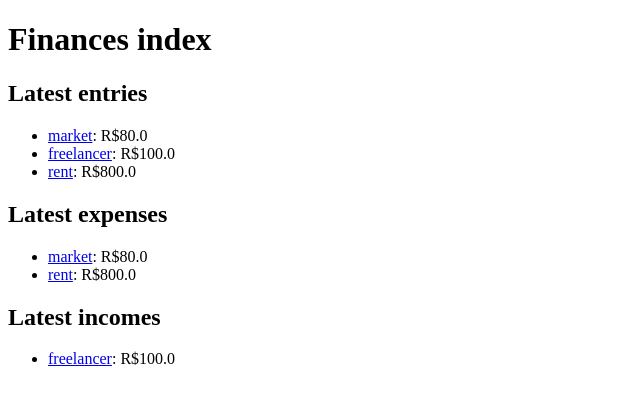
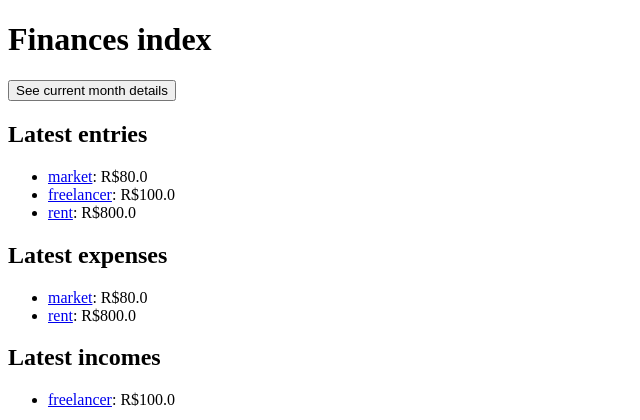
Before and after one commit to ferreira-mariana/finances, a Django app: page /finances/ in a window 1280 px wide. Shown: the top 420 px of the page, without its empty margins (0-640 px from the left). Run offline with Django 3.2, Linux system fonts and the light colour scheme; data comes from the database, SQL or seed files in the repository.

Commit message:
button month details on index

```diff
--- a/finances/templates/finances/index.html
+++ b/finances/templates/finances/index.html
@@ -9,6 +9,8 @@
     {% if entry_added != "" %}
     <p>You've just added {{ entry_added }}!</p>
     {% endif %}
+
+    <a href="{% url 'finances:month' current_year current_month %}"><button>See current month details</button></a>
 
     {% if latest_entry_list %}
         <h2>Latest entries</h2>
--- a/finances/views.py
+++ b/finances/views.py
@@ -7,20 +7,23 @@ from .forms import AddNewEntry
 import datetime
 
 def index(request):
+    latest_entry_list = AccountEntry.objects.order_by('-date')[:5]
+    latest_expense_list = AccountEntry.objects.filter(entry_type='out')[:5]
+    latest_income_list = AccountEntry.objects.filter(entry_type='in')[:5]
+    date = datetime.date.today()
+
     if request.method == 'POST':
         entry_added = get_object_or_404(AccountEntry.objects.order_by('-id')[:1])
-        print(entry_added)
     else:
         entry_added = ''
 
-    latest_entry_list = AccountEntry.objects.order_by('-date')[:5]
-    latest_expense_list = AccountEntry.objects.filter(entry_type='out')[:5]
-    latest_income_list = AccountEntry.objects.filter(entry_type='in')[:5]
     context = {
         'latest_entry_list': latest_entry_list,
         'latest_expense_list': latest_expense_list,
         'latest_income_list': latest_income_list,
-        'entry_added': entry_added
+        'entry_added': entry_added,
+        'current_year': date.year,
+        'current_month': date.month,
     }
     return render(request, 'finances/index.html', context)
 
```
